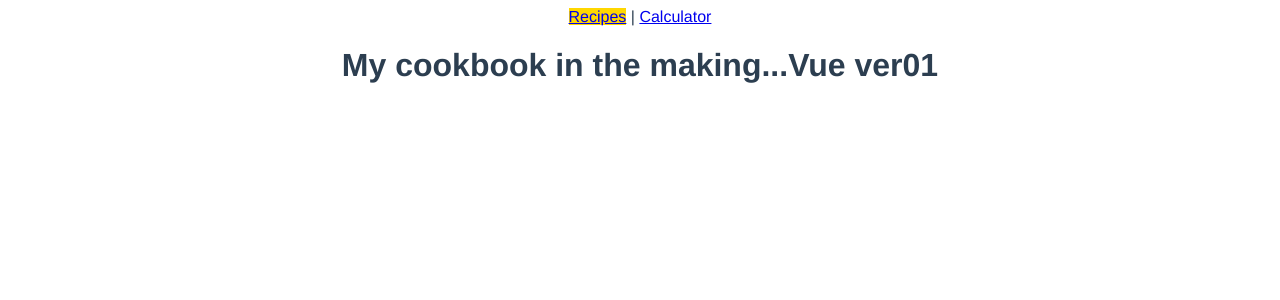
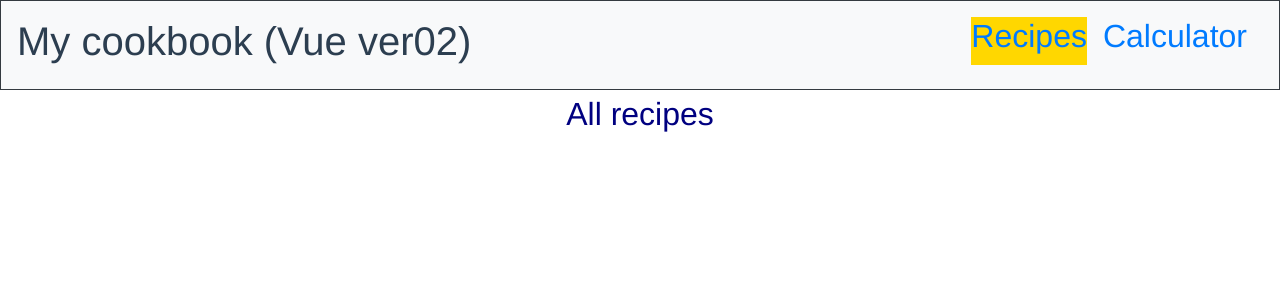
Before and after one commit to bridgecrew-perf6/ljukic-fer-spa-deploy, a Vue app: page / in a window 1280 px wide. Shown: the top 300 px of the page. Built offline with nearby package versions, Linux system fonts and the light colour scheme.

Commit message:
dynamic routing, catch all, watchers

```diff
--- a/public/index.html
+++ b/public/index.html
@@ -5,6 +5,7 @@
     <meta http-equiv="X-UA-Compatible" content="IE=edge">
     <meta name="viewport" content="width=device-width,initial-scale=1.0">
     <link rel="icon" href="<%= BASE_URL %>favicon.ico">
+    <link rel="stylesheet" href="https://cdn.jsdelivr.net/npm/bootstrap@4.6.0/dist/css/bootstrap.min.css" integrity="sha384-B0vP5xmATw1+K9KRQjQERJvTumQW0nPEzvF6L/Z6nronJ3oUOFUFpCjEUQouq2+l" crossorigin="anonymous">
     <title><%= htmlWebpackPlugin.options.title %></title>
   </head>
   <body>
--- a/src/App.vue
+++ b/src/App.vue
@@ -1,7 +1,12 @@
 <template>
-  <div id="nav">
-    <router-link to="/">Recipes</router-link> |
-    <router-link to="/calculator">Calculator</router-link>
+  <div class="d-flex justify-content-between bg-light border border-bottom border-dark p-3">
+      <h1>My cookbook (Vue ver02)</h1>
+      <h2 class="d-flex">
+          <div class="nav d-flex ml-5">
+              <router-link to="/" class="mr-3">Recipes</router-link>
+              <router-link to="/calculator" class="mr-3">Calculator</router-link>
+          </div>
+      </h2>
   </div>
   <router-view />
 </template>
@@ -14,7 +19,7 @@
   text-align: center;
   color: #2c3e50;
 }
-#nav a.router-link-exact-active {
+div.nav a.router-link-exact-active {
   background-color:gold;
 }
 </style>
--- a/src/router/index.js
+++ b/src/router/index.js
@@ -1,17 +1,25 @@
 import { createRouter, createWebHistory } from "vue-router";
 import Recipes from "../views/Recipes.vue";
 import Calculator from "../views/Calculator.vue";
+import NotFound from "../views/NotFound.vue";
 
 const routes = [
   {
     path: "/",
-    name: "Recipes",
+    component: Recipes,  // mogli smo i redirect: "/recipes"
+  },
+  {
+    path: "/recipes/:id?",  // postoji i alias:"/"
     component: Recipes,
   },
   {
     path: "/calculator",
-    name: "Calculator",
     component: Calculator,
+  },
+  {
+    path: "/:catchAll(.*)",
+    name: "NotFound",
+    component: NotFound,
   },
 ];
 
--- a/src/views/Calculator.vue
+++ b/src/views/Calculator.vue
@@ -1,3 +1,3 @@
 <template>
-  <h1>Convert C to F and vv.</h1>
+  <h1>Convert C to F and VV.</h1>
 </template>
--- /dev/null
+++ b/src/views/NotFound.vue
@@ -0,0 +1,4 @@
+<template>
+  <h1>Sorry, {{ $route.params.catchAll }} is not found.</h1>
+  Try <router-link to="/">home</router-link>
+</template>
--- a/src/views/Recipes.vue
+++ b/src/views/Recipes.vue
@@ -1,3 +1,38 @@
 <template>
-  <h1>My cookbook in the making...Vue ver01</h1>
+  <div v-if="$route.params.id">
+    You are looking for recipe id {{ $route.params.id }}
+    <br>Try something
+    <router-link :to="'/recipes/' + somethingElse">
+      else e.g. {{ somethingElse }} ...
+    </router-link>
+  </div>
+  <div v-else>
+    All recipes
+  </div>
+  <ul>
+    <li v-for="msg in routeChanges" :key="msg">{{ msg }}</li>
+  </ul>
 </template>
+
+<script>
+export default {
+  data() {
+    return {
+      routeChanges: [],
+      somethingElse: Math.floor(Math.random() * 1000)
+    };
+  },
+  watch: {
+    $route(to, from) {
+      this.routeChanges.push(`Route changed: ${from.path} -> ${to.path} `);
+      this.somethingElse = Math.floor(Math.random() * 1000);
+    },
+  },
+};
+</script>
+<style scoped>
+* {
+  font-size: 32px;
+  color: navy;
+}
+</style>
```
Also changed, not shown: 1 other file (tests, documents, lock files or other folders).
